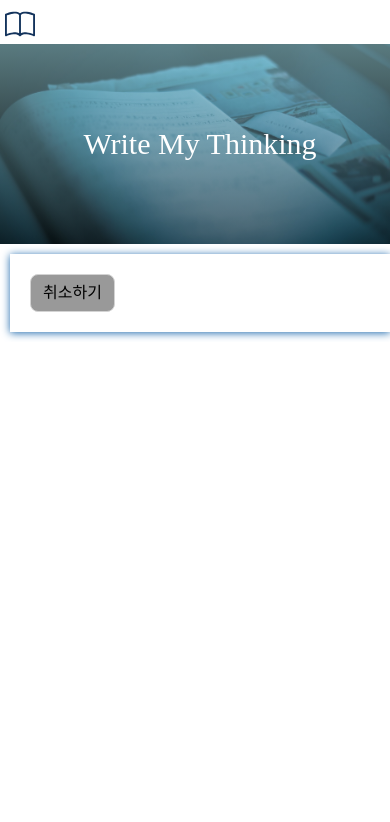
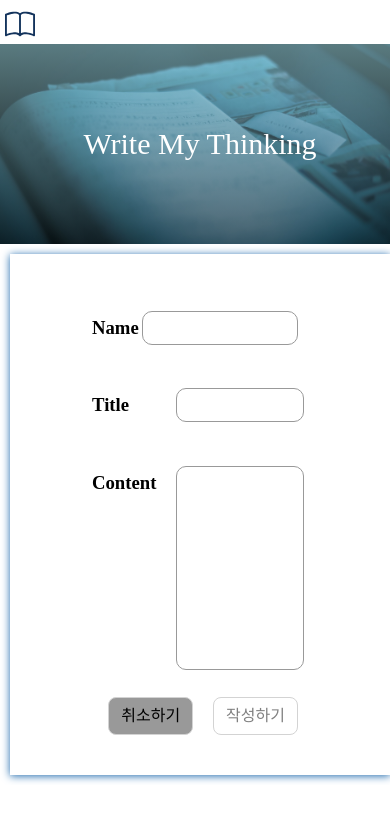
Before and after one commit to maydec2298/MyMorningPage, a React (Create React App) app: page /write in a window 390 px wide. Shown: the top 822 px of the page. Built offline with nearby package versions, Linux system fonts and the light colour scheme; a web font is replaced by a local one.

Commit message:
PostForm styled
* PostForm 레이아웃과 styled 제작 :+1:
css 페이지 크기에 따라 반응형으로 크기 조절 가능

* Container styled에서 display:flex 삭제

```diff
--- a/src/components/Posts/PostForm.jsx
+++ b/src/components/Posts/PostForm.jsx
@@ -1,4 +1,4 @@
-import React from "react";
+import React, {useState} from "react";
 import Button from "../UI/Button";
 import styled from "styled-components";
 import { useNavigate } from "react-router-dom";
@@ -7,15 +7,131 @@ import { useNavigate } from "react-router-dom";
 const PostForm = () => {
   const navigate = useNavigate()
 
+  const [userId, setUserId] = useState("");
+  const [title, setTitle] = useState("");
+  const [content, setContent] = useState("");
+
+  const onSubmitHandler = (e) => {
+    e.preventDefault()
+    if (userId === "" || title === "" || content === "") return alert("빠짐없이 입력해주세요!")
+
+}
+
   return (
-    <PostFormBox>
-      <Button cancel onClick={() => { navigate('/') }}>취소하기</Button>
-    </PostFormBox>
+
+    <form onSubmit={onSubmitHandler}>
+      <PostFormBox>
+        <NameBox>
+          <AllTitleFont>Name</AllTitleFont>
+          <AllInputBox>
+          <NameInput
+          type="text"
+          value={userId}
+          onChange={(e)=> {
+            setUserId(e.target.value);
+          }}
+            />
+            </AllInputBox>
+        </NameBox>
+
+        <TitleBox>
+          <AllTitleFont>Title</AllTitleFont>
+                    <AllInputBox>
+        <TitleInput
+          type="text"
+          value={title}
+          onChange={(e)=> {
+          setTitle(e.target.value);
+          }}
+            />
+            </AllInputBox>
+        </TitleBox>
+
+          <ContentBox>
+          <AllTitleFont>Content</AllTitleFont>
+          <AllInputBox>
+        <ContentInput
+          type="text"
+          value={content}
+          onChange={(e)=> {
+          setContent(e.target.value);
+          }}
+            />
+            </AllInputBox>
+        </ContentBox>
+
+
+      <FormButtonbox>
+        <Button cancel onClick={() => { navigate('/') }}>취소하기</Button>
+        <Button add onClick={() => { navigate('/') }}>작성하기</Button>
+      </FormButtonbox>
+
+      </PostFormBox>
+     </form>
+
   )
 };
 
 const PostFormBox = styled.div`
-
+  margin:auto;
+  width:60%;
+  overflow:hidden;
+  padding:20px;
 `
 
+
+const AllTitleFont = styled.h3`
+  font-family: "IM_Hyemin-Bold";
+  width:150px;
+  height:30px;
+  line-height:30px;
+`
+const AllInputBox = styled.div`
+  width:100%;
+  margin-right:10px;
+`
+
+
+const NameBox = styled.div`
+  display:flex;
+  flex-direction: row;
+  margin:10px 0;
+`
+const TitleBox = styled.div`
+  display:flex;
+  margin-bottom:10px;
+`
+const ContentBox = styled.div`
+  display:flex;
+`
+
+
+const NameInput = styled.input`
+  border:1px solid #999;
+  border-radius: 10px;
+  width:40%;
+  min-width:150px;
+  height:30px;
+  margin-top:17px;
+  float:left;
+`
+const TitleInput = styled.input`
+  border:1px solid #999;
+  border-radius: 10px;
+  width:100%;
+  height:30px;
+  margin-top:17px;
+`
+const ContentInput = styled.input`
+  border:1px solid #999;
+  border-radius: 10px;
+  width:100%;
+  height:200px;
+  margin:17px 0;
+`
+
+
+const FormButtonbox = styled.div`
+  float:right;
+`
 export default PostForm;
--- a/src/components/UI/Button.jsx
+++ b/src/components/UI/Button.jsx
@@ -13,6 +13,8 @@ const StyledButton = styled.button`
   margin: 10px;
   border: 1px solid lightgray;
 
+
+  //작성하기,추가하기
   ${(props) =>
   props.add &&
   css`
@@ -22,6 +24,7 @@ const StyledButton = styled.button`
   `
   }
 
+//취소하기
   ${(props) =>
   props.cancel &&
   css`
@@ -31,6 +34,7 @@ const StyledButton = styled.button`
   `
   }
 
+//삭제하기
   ${(props) =>
   props.delete &&
   css`
@@ -40,6 +44,7 @@ const StyledButton = styled.button`
   `
   }
 
+//수정하기
   ${(props) =>
   props.edit &&
   css`
--- a/src/components/UI/Container.jsx
+++ b/src/components/UI/Container.jsx
@@ -4,7 +4,6 @@ const Container = styled.div`
   margin: 10px;
   padding: 10px;
   box-shadow: 0 1px 8px #1f6aad;
-  display: flex;
 `;
 
 export default Container;
```
